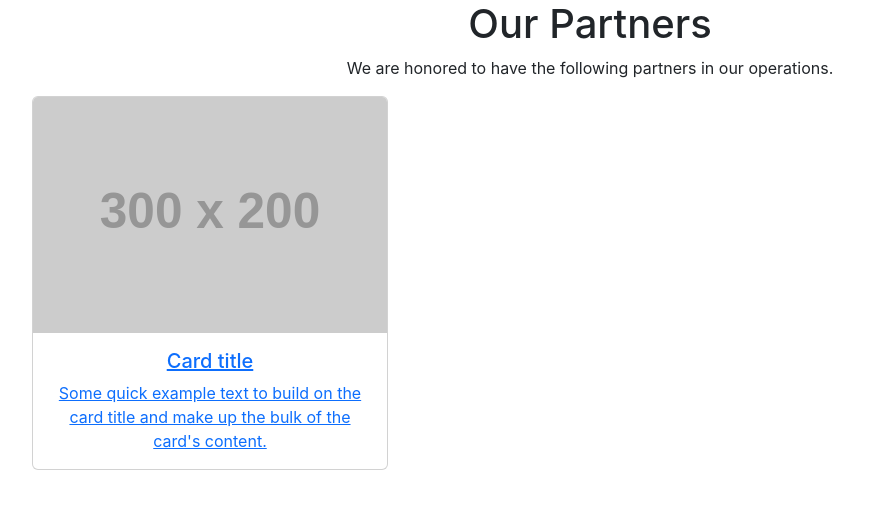
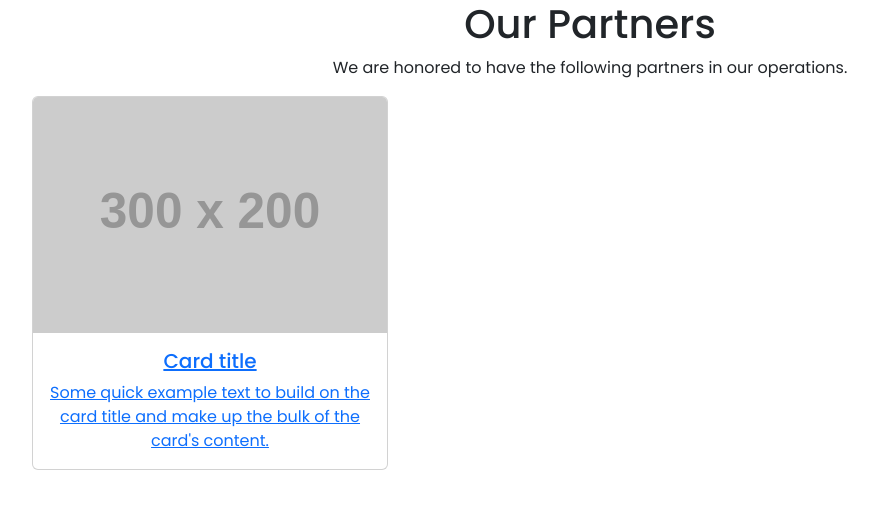
Before and after one commit to Annastacia-dev/afyanet-react, a React (Create React App) app: page / in a window 1280 px wide. Shown: the top 508 px of the page, without its empty margins (50-928 px from the left). Built offline with nearby package versions, Linux system fonts and the light colour scheme.

Commit message:
add root fonts and colors

```diff
--- a/src/index.css
+++ b/src/index.css
@@ -1,13 +1,26 @@
-body {
-  margin: 0;
-  font-family: -apple-system, BlinkMacSystemFont, 'Segoe UI', 'Roboto', 'Oxygen',
-    'Ubuntu', 'Cantarell', 'Fira Sans', 'Droid Sans', 'Helvetica Neue',
-    sans-serif;
-  -webkit-font-smoothing: antialiased;
-  -moz-osx-font-smoothing: grayscale;
+@import url('https://fonts.googleapis.com/css?family=Rubik:400,500,700|Poppins:400,500,700&display=swap');
+
+:root{
+  --primary-font: 'Poppins', sans-serif;
+  --secondary-font: 'Rubik', sans-serif;
+  --primary-color: #592c7b;
+  --secondary-color: #e36e2c;
+  --background-color-1: #f5f5f5;
+  --background-color-2: #f6f3fa;
+  --background-color-3: #faf8fc;
+  --background-color-4: #eee7f6;
+  --background-color-5: #dfd4ec;
+  --dark-purple: #3a1258;
+  --black: #000;
+  --white: #fff;
 }
 
-code {
-  font-family: source-code-pro, Menlo, Monaco, Consolas, 'Courier New',
-    monospace;
+* {
+  margin: 0;
+  padding: 0;
+  box-sizing: border-box;
 }
+
+body {
+  font-family: var(--primary-font);
+}
```
